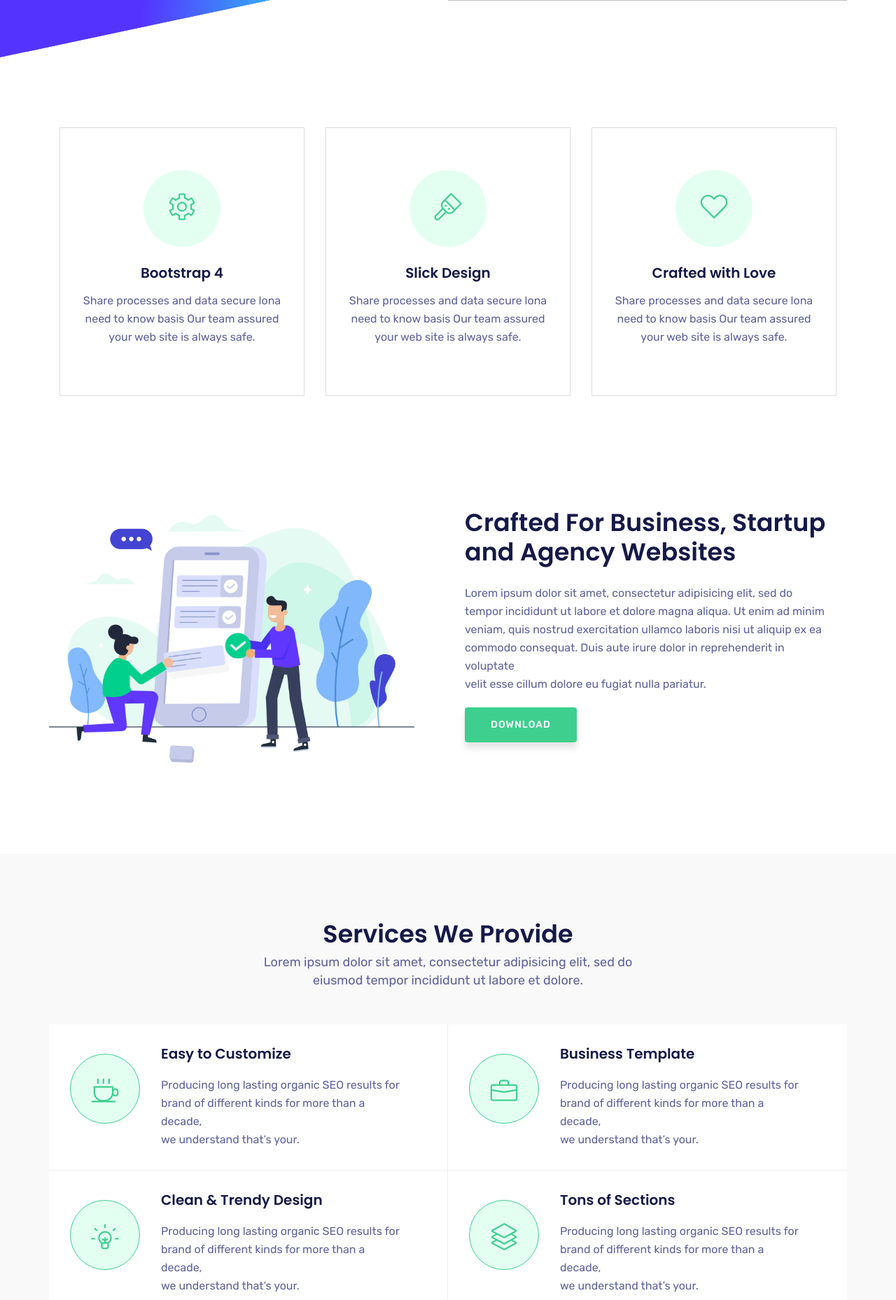
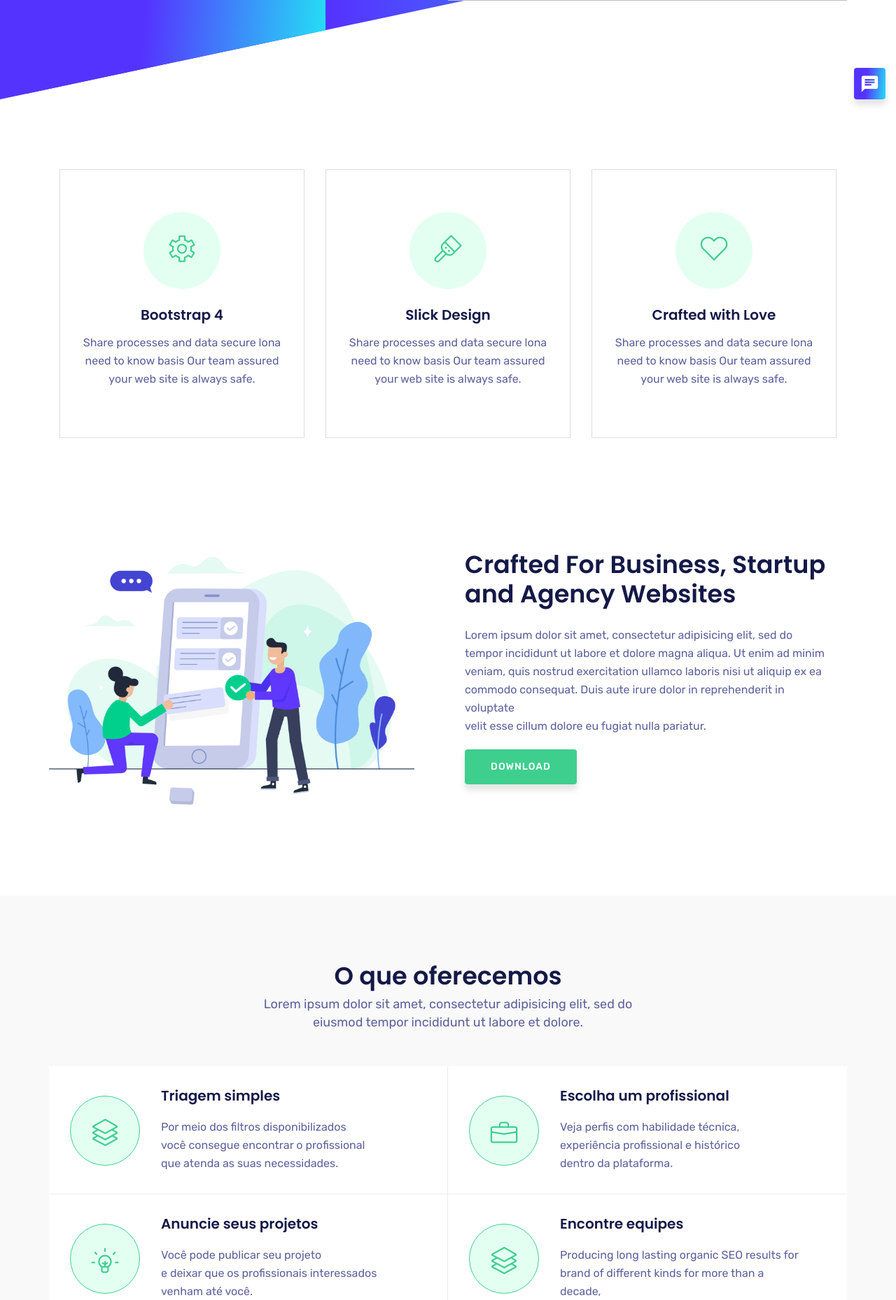
Before and after one commit to JessicaVicentini99/DevHours, a PHP site: page / in a window 1280 px wide. Shown: the part 640-2498 px from the top of the page at 70% size. Run offline with PHP 8.4, Linux system fonts and the light colour scheme; some libraries are stand-ins or nearby versions; some web fonts are replaced.

Commit message:
alteracoes

```diff
--- a/css/main.css
+++ b/css/main.css
@@ -338,7 +338,7 @@ button:focus {
    Scroll To Up
    ========================================================================== */
 .back-to-top {
-  display: none;
+  display: inline;
   position: fixed;
   bottom: 18px;
   right: 15px;
@@ -355,7 +355,8 @@ button:focus {
 
 .back-to-top i {
   color: #fff;
-  font-size: 20px;
+  padding-top: 9px;
+  font-size: 28px;
   -webkit-transition: all 0.3s ease-in-out;
   -moz-transition: all 0.3s ease-in-out;
   -o-transition: all 0.3s ease-in-out;
--- a/css/responsive.css
+++ b/css/responsive.css
@@ -358,8 +358,7 @@
   #footer-Content h3.block-title {
     margin-bottom: 18px;
     margin-top: 15px; }
-  .back-to-top {
-    display: none !important; } }
+   }
 
 @media (min-width: 375px) and (max-width: 667px) {
   #showcase .showcase-slider .screenshot-thumb > .hover-content {
--- a/index.html
+++ b/index.html
@@ -7,7 +7,7 @@
     <meta name="keywords" content="Bootstrap, Landing page, Template, Business, Service">
     <meta name="viewport" content="width=device-width, initial-scale=1, maximum-scale=1">
     <meta name="author" content="Grayrids">
-    <title>Slick - Bootstrap 4 Template</title>
+    <title>DevHours</title>
     <!--====== Favicon Icon ======-->
     <link rel="shortcut icon" href="img/2.png" type="image/png">
     <!-- Bootstrap CSS -->
@@ -20,7 +20,7 @@
     <link rel="stylesheet" href="css/nivo-lightbox.css">
     <link rel="stylesheet" href="css/main.css">
     <link rel="stylesheet" href="css/responsive.css">
-
+    <link href="https://fonts.googleapis.com/icon?family=Material+Icons" rel="stylesheet">
   </head>
 
   <body>
@@ -75,7 +75,19 @@
         <div class="row space-100">
           <div class="col-lg-6 col-md-12 col-xs-12">
             <div class="contents">
-              <h2 class="head-title">You are Using Free Lite Version</h2>
+              <h2 class="head-title">Encontre o desenvolvedor disponível pelo tempo que precisa<!doctype html>
+                <html lang="en">
+                <head>
+                  <meta charset="UTF-8">
+                  <meta name="viewport"
+                        content="width=device-width, user-scalable=no, initial-scale=1.0, maximum-scale=1.0, minimum-scale=1.0">
+                  <meta http-equiv="X-UA-Compatible" content="ie=edge">
+                  <title>Document</title>
+                </head>
+                <body>
+
+                </body>
+                </html></h2>
               <p>Please, Purchase full version of Slick to get all pages, features and permission to use in commercial projects</p>
               <div class="header-button">
                 <a href="https://rebrand.ly/slick-ud" rel="nofollow" target="_blank" class="btn btn-border-filled">Purchase Now</a>
@@ -178,7 +190,7 @@
           <div class="col-lg-12">
             <div class="features-text section-header text-center">
               <div>
-                <h2 class="section-title">Services We Provide</h2>
+                <h2 class="section-title">O que oferecemos</h2>
                 <div class="desc-text">
                   <p>Lorem ipsum dolor sit amet, consectetur adipisicing elit, sed do <br> eiusmod tempor incididunt ut labore et dolore.</p>
                 </div>
@@ -195,11 +207,11 @@
              <!-- Start Fetatures -->
             <div class="feature-item featured-border1">
                <div class="feature-icon float-left">
-                 <i class="lni-coffee-cup"></i>
+                 <i class="lni-layers"></i>
                </div>
                <div class="feature-info float-left">
-                 <h4>Easy to Customize</h4>
-                 <p>Producing long lasting organic SEO results for <br> brand of different kinds for more than a decade,<br> we understand that’s your.</p>
+                 <h4>Triagem simples</h4>
+                 <p>Por meio dos filtros disponibilizados <br> você consegue encontrar o profissional <br> que atenda as suas necessidades.</p>
                </div>
             </div>
             <!-- End Fetatures -->
@@ -214,8 +226,8 @@
                  <i class="lni-briefcase"></i>
                </div>
                <div class="feature-info float-left">
-                 <h4>Business Template</h4>
-                 <p>Producing long lasting organic SEO results for <br> brand of different kinds for more than a decade,<br> we understand that’s your.</p>
+                 <h4>Escolha um profissional</h4>
+                 <p>Veja perfis com  habilidade técnica,<br> experiência profissional e  histórico <br> dentro da plataforma.</p>
                </div>
             </div>
             <!-- End Fetatures -->
@@ -230,8 +242,8 @@
                  <i class="lni-invention"></i>
                </div>
                <div class="feature-info float-left">
-                 <h4>Clean & Trendy Design</h4>
-                 <p>Producing long lasting organic SEO results for <br> brand of different kinds for more than a decade,<br> we understand that’s your.</p>
+                 <h4>Anuncie seus projetos</h4>
+                 <p>Você pode publicar seu projeto <br> e deixar que os profissionais interessados <br> venham até você.</p>
                </div>
             </div>
             <!-- End Fetatures -->
@@ -246,7 +258,7 @@
                 <i class="lni-layers"></i>
                </div>
                <div class="feature-info float-left">
-                 <h4>Tons of Sections</h4>
+                 <h4>Encontre equipes</h4>
                  <p>Producing long lasting organic SEO results for <br> brand of different kinds for more than a decade,<br> we understand that’s your.</p>
                </div>
             </div>
@@ -1318,7 +1330,9 @@
 
     <!-- Go To Top Link -->
     <a href="#" class="back-to-top">
-      <i class="lni-chevron-up"></i>
+      <i class="material-icons">
+        chat
+      </i>
     </a>
 
     <!-- Preloader -->
--- a/js/main.js
+++ b/js/main.js
@@ -76,21 +76,21 @@
    ========================================================================== */
     var offset = 200;
     var duration = 500;
-    $(window).scroll(function() {
-      if ($(this).scrollTop() > offset) {
-        $('.back-to-top').fadeIn(400);
-      } else {
-        $('.back-to-top').fadeOut(400);
-      }
-    });
-
-    $('.back-to-top').on('click',function(event) {
-      event.preventDefault();
-      $('html, body').animate({
-        scrollTop: 0
-      }, 600);
-      return false;
-    })
+    // $(window).scroll(function() {
+    //   if ($(this).scrollTop() > offset) {
+    //     $('.back-to-top').fadeIn(400);
+    //   } else {
+    //     $('.back-to-top').fadeIn(400);
+    //   }
+    // });
+    //
+    // $('.back-to-top').on('click',function(event) {
+    //   event.preventDefault();
+    //   $('html, body').animate({
+    //     scrollTop: 0
+    //   }, 600);
+    //   return false;
+    // })
 
   /*
    One Page Navigation
```
